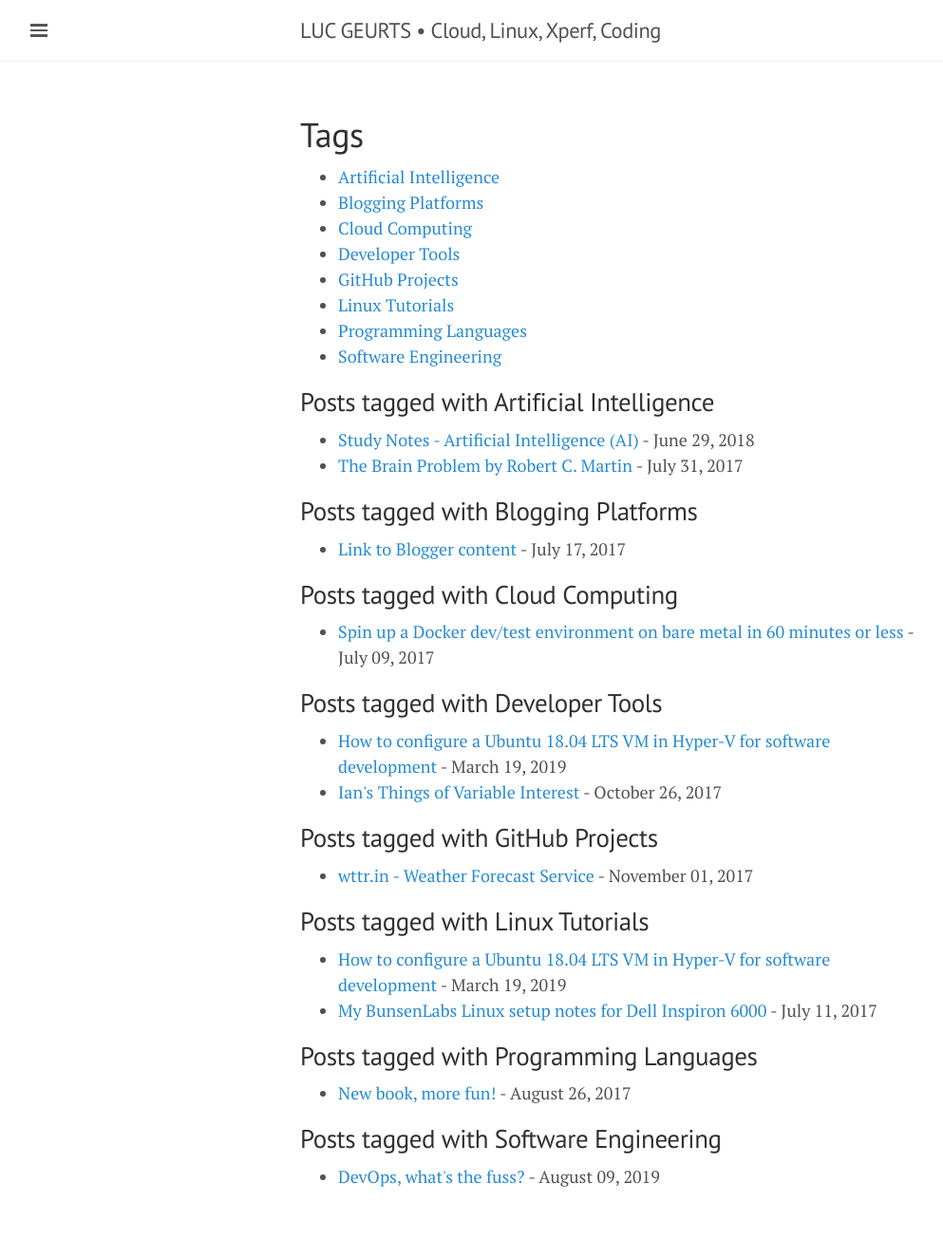
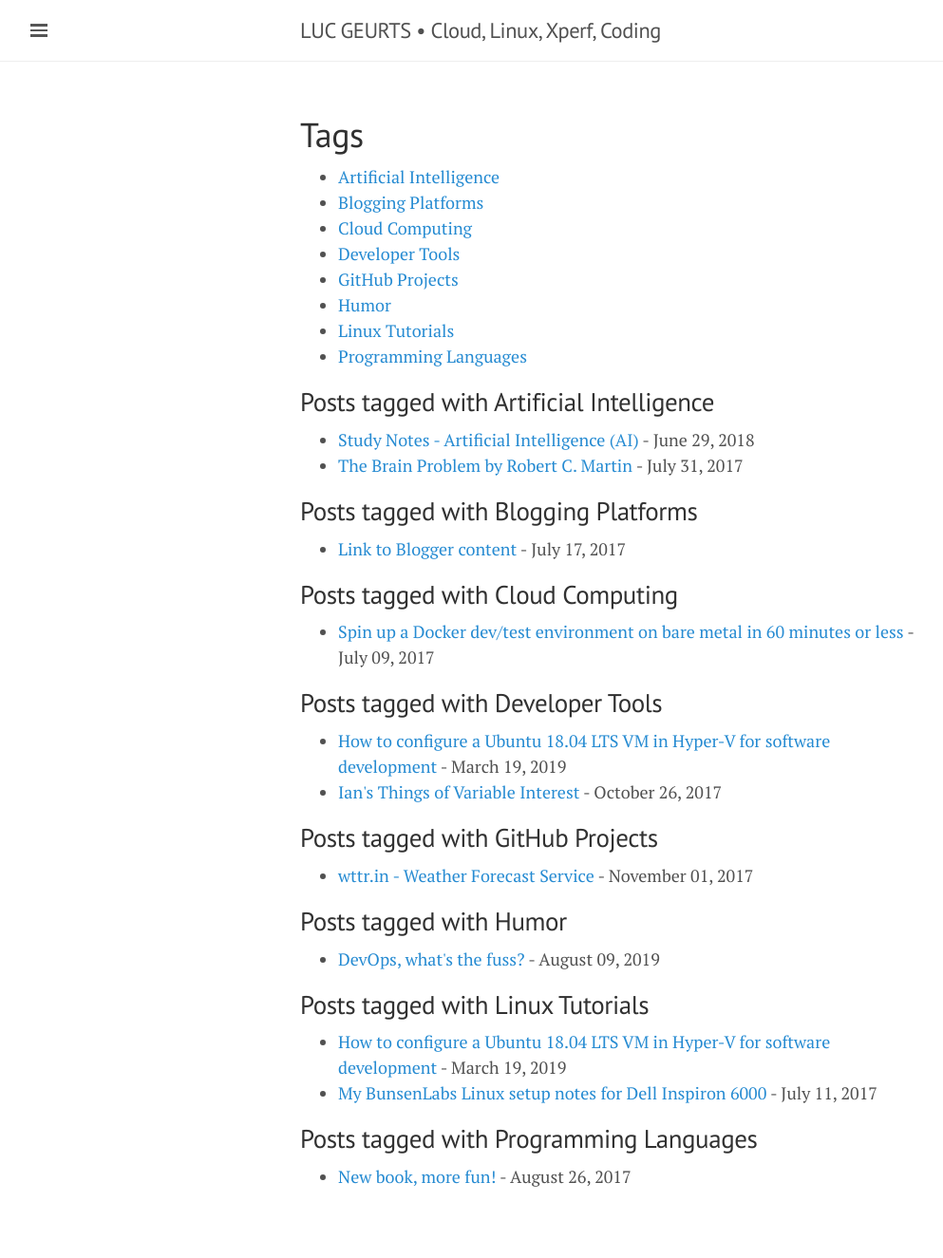
Before and after one commit to lgeurts/lgeurts.github.io, a Jekyll site: the page built from tags.html, in a window 1280 px wide. Shown: the whole page at 95% size, without its empty margins (0-993 px from the left). Built offline with Jekyll 4.4.1, drawn with Linux system fonts in a browser that asks for light colours; nearby versions of some CDN libraries.

Commit message:
Update 2019-08-09-devops-versus-ops.md

```diff
--- a/_posts/2019-08-09-devops-versus-ops.md
+++ b/_posts/2019-08-09-devops-versus-ops.md
@@ -4,7 +4,7 @@ title: DevOps, what's the fuss?
 read_time: false
 comments: true
 category: Open Source
-tags: [ Software Engineering ]
+tags: [ Humor ]
 ---
 
 ![](/assets/devops-cartoon.jpg)
```
